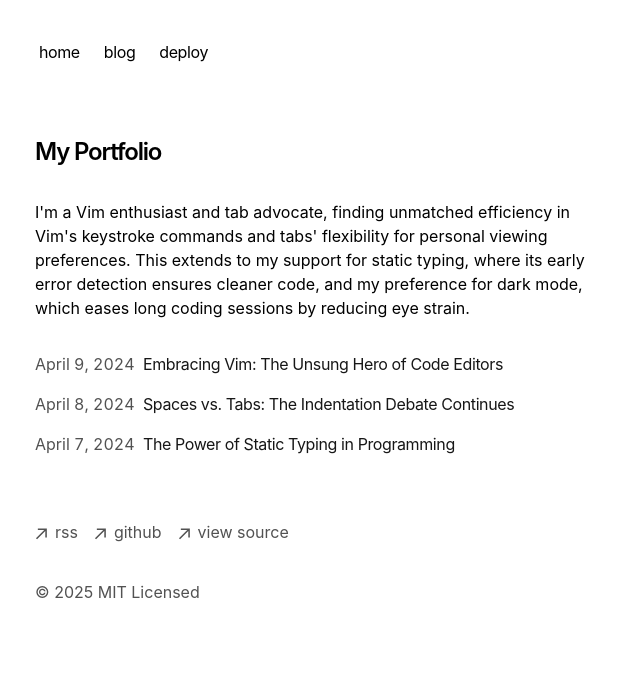
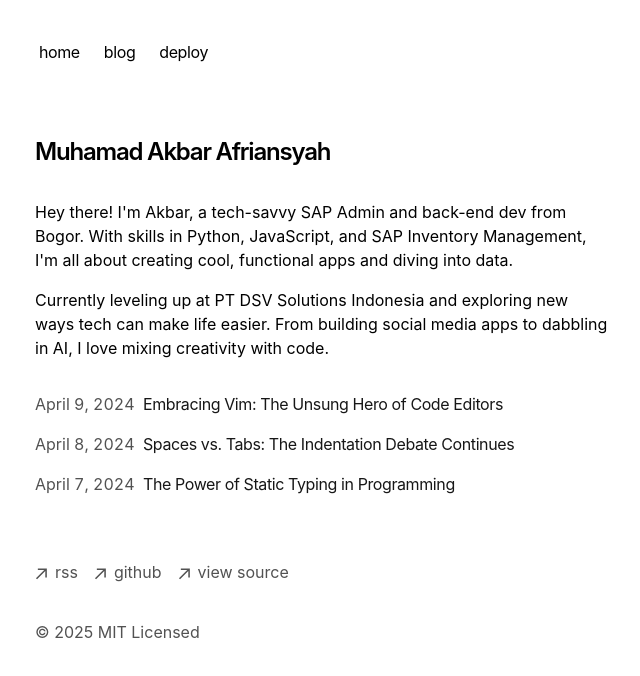
Before and after one commit to abamakbar07/personal-web, a Next.js app: page / in a window 1280 px wide. Shown: the top 676 px of the page, without its empty margins (317-957 px from the left). Built offline with nearby package versions, Linux system fonts and the light colour scheme.

Commit message:
update bio shorter

```diff
--- a/app/page.tsx
+++ b/app/page.tsx
@@ -1,21 +1,20 @@
-import { BlogPosts } from 'app/components/posts'
+import { BlogPosts } from 'app/components/posts';
 
 export default function Page() {
   return (
     <section>
       <h1 className="mb-8 text-2xl font-semibold tracking-tighter">
-        My Portfolio
+        Muhamad Akbar Afriansyah
       </h1>
       <p className="mb-4">
-        {`I'm a Vim enthusiast and tab advocate, finding unmatched efficiency in
-        Vim's keystroke commands and tabs' flexibility for personal viewing
-        preferences. This extends to my support for static typing, where its
-        early error detection ensures cleaner code, and my preference for dark
-        mode, which eases long coding sessions by reducing eye strain.`}
+        {`Hey there! I'm Akbar, a tech-savvy SAP Admin and back-end dev from Bogor. With skills in Python, JavaScript, and SAP Inventory Management, I'm all about creating cool, functional apps and diving into data.`}
+      </p>
+      <p className="mb-4">
+        {`Currently leveling up at PT DSV Solutions Indonesia and exploring new ways tech can make life easier. From building social media apps to dabbling in AI, I love mixing creativity with code.`}
       </p>
       <div className="my-8">
         <BlogPosts />
       </div>
     </section>
-  )
+  );
 }
```
Also changed, not shown: 1 other file (tests, documents, lock files or other folders).
